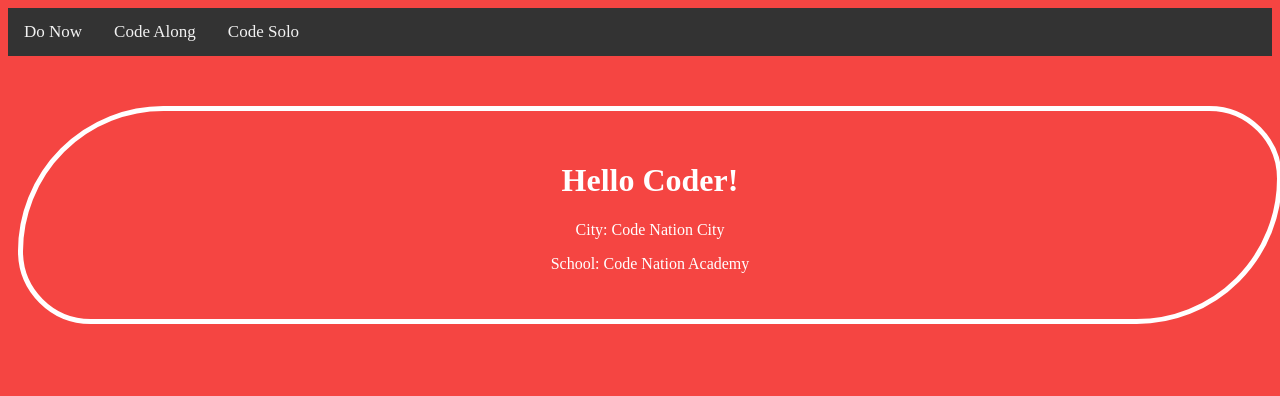
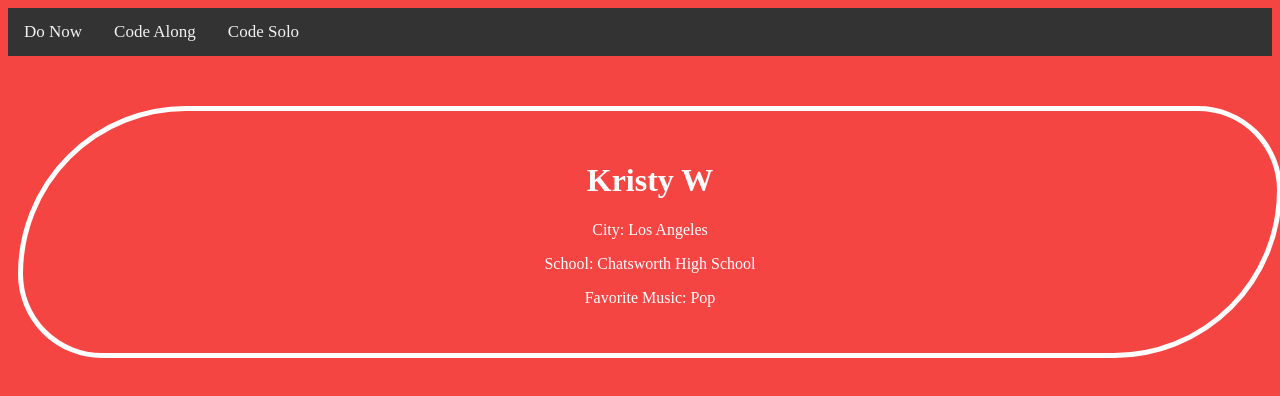
Before and after one commit to starlight-26/html-tags, a plain HTML site: page index.html in a window 1280 px wide. Drawn offline with Linux system fonts and the light colour scheme.

Commit message:
Completed all tasks

```diff
--- a/index.html
+++ b/index.html
@@ -14,12 +14,13 @@
 
   <div class="container">
     <!-- 1. Change the text to say your name instead of "Hello Coder!". -->
-    <h1>Hello Coder!</h1>
+    <h1>Kristy W</h1>
     <!-- 2. Change the text to be the city you live in. -->
-    <p>City: Code Nation City</p>
+    <p>City: Los Angeles</p>
     <!-- 3. Change the text to be the school you go to. -->
-    <p>School: Code Nation Academy</p>
+    <p>School: Chatsworth High School</p>
     <!-- Optional: Try to make another line of text that says your favorite type of music. Hint: Use the code on the previous lines as a guide. -->
+    <p>Favorite Music: Pop</p>
   </div>
 </body>
 
--- /dev/null
+++ b/style.css
@@ -0,0 +1,4 @@
+html {
+  height: 100%;
+  width: 100%;
+}
```
Also changed, not shown: code-along.html (+4 -3 lines), code-solo.html (+7 -1 lines), script.js (added).
